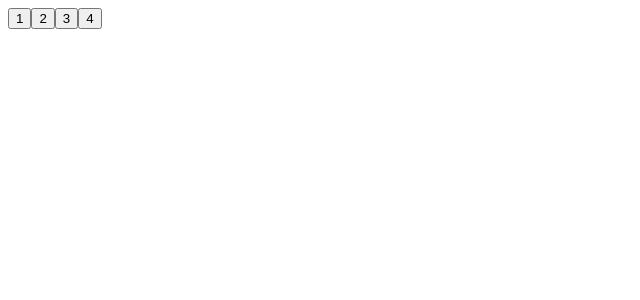
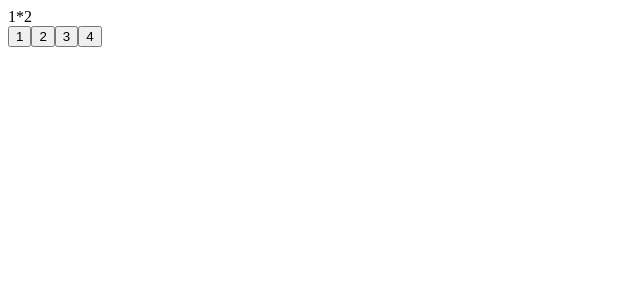
Before and after one commit to aryan-tayal/Calculator, a React (Vite) app: page / in a window 1280 px wide. Shown: the top 300 px of the page, without its empty margins (0-640 px from the left). Built offline with nearby package versions, Linux system fonts and the light colour scheme.

Commit message:
add basic calculator screen component

```diff
--- a/src/Calculator.jsx
+++ b/src/Calculator.jsx
@@ -1,9 +1,11 @@
 import React from "react";
 import CalculatorBtn from "./CalculatorBtn";
+import CalculatorScreen from "./CalculatorScreen";
 
 const Calculator = () => {
   return (
     <div>
+      <CalculatorScreen text="1*2" />
       <CalculatorBtn value={1} type="number" key={1} />
       <CalculatorBtn value={2} type="number" key={2} />
       <CalculatorBtn value={3} type="number" key={3} />
--- /dev/null
+++ b/src/CalculatorScreen.jsx
@@ -0,0 +1,7 @@
+import React from "react";
+
+const CalculatorScreen = ({ text }) => {
+  return <div>{text}</div>;
+};
+
+export default CalculatorScreen;
```
